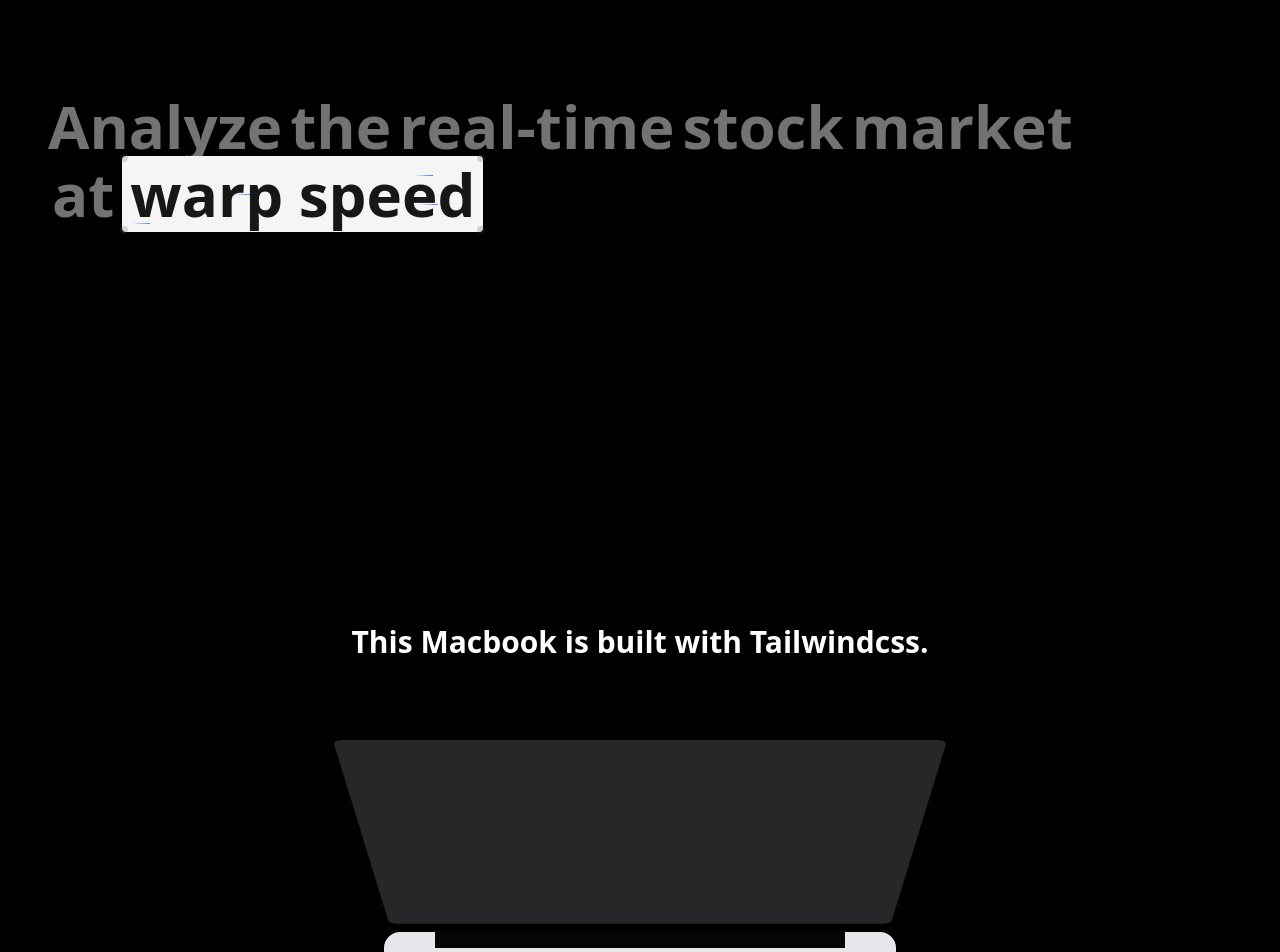
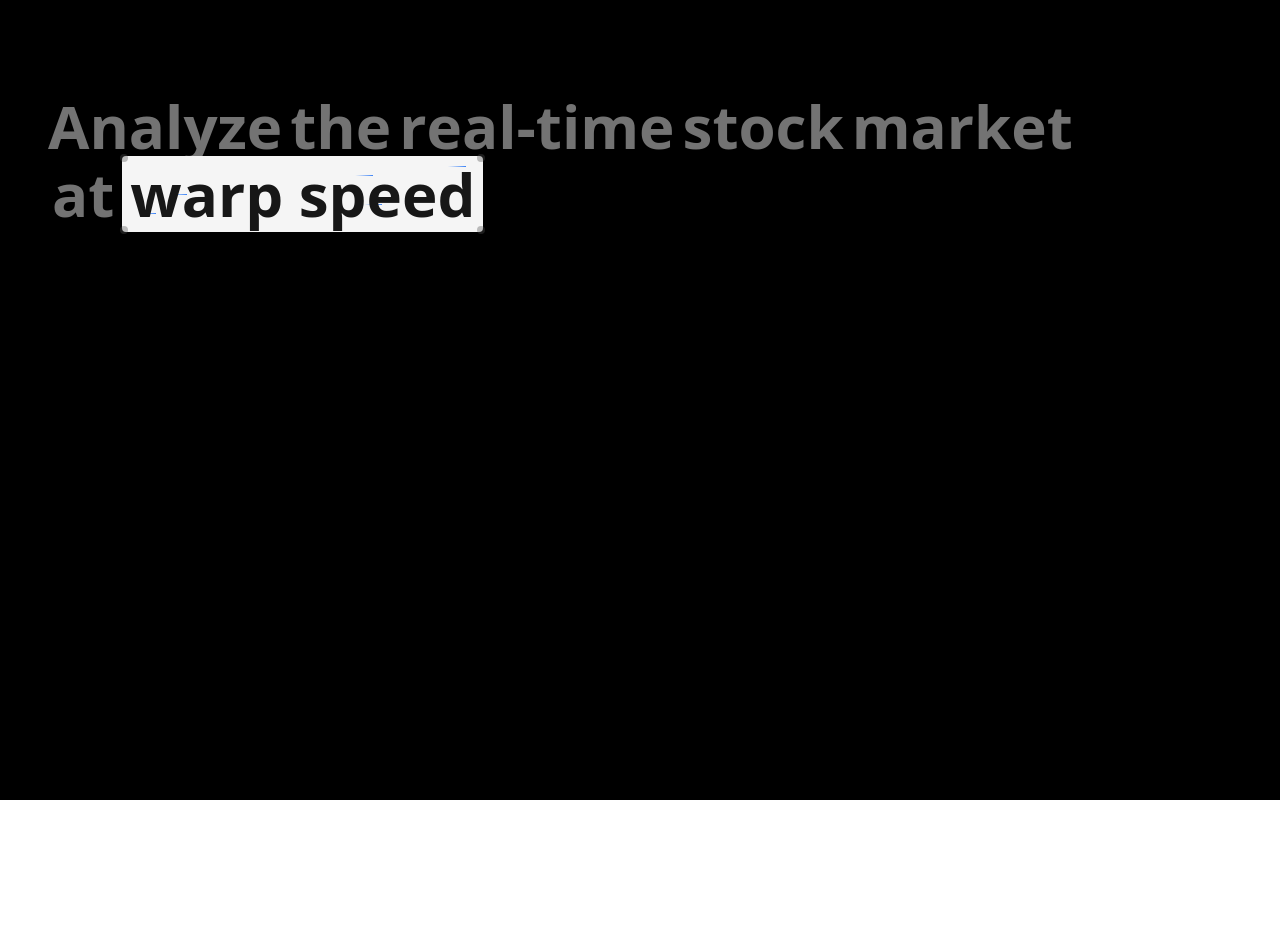
Before and after one commit to sugabubba7/StockAppFrontend, a React (Vite) app: page / in a window 1280 px wide. Shown: the top 952 px of the page. After the commit the page ends 800 px from the top, so only its background shows below. Built offline with nearby package versions, Linux system fonts and the light colour scheme.

Commit message:
Macbook screen fixed

```diff
--- a/src/components/ui/macbook-scroll.jsx
+++ b/src/components/ui/macbook-scroll.jsx
@@ -19,9 +19,12 @@ export const MacbookScroll = ({ showGradient, title, badge }) => {
     }
   }, []);
 
-  const scaleX = useTransform(scrollYProgress, [0, 0.3], [1.2, isMobile ? 1 : 1.5]);
-  const scaleY = useTransform(scrollYProgress, [0, 0.3], [0.6, isMobile ? 1 : 1.5]);
-  const translate = useTransform(scrollYProgress, [0, 1], [0, 1500]);
+  // Adjust scale and translate properties to limit the effect
+  const scaleX = useTransform(scrollYProgress, [0, 0.3], [1.1, isMobile ? 1 : 1.4]);
+  const scaleY = useTransform(scrollYProgress, [0, 0.3], [0.5, isMobile ? 1 : 1.3]);
+
+  // Apply clamp to translate to stop at the end
+  const translate = useTransform(scrollYProgress, [0, 1], [0, 700]); // Stop at 700px max translation (you can tweak this)
   const rotate = useTransform(scrollYProgress, [0.1, 0.12, 0.3], [-28, -28, 0]);
   const textTransform = useTransform(scrollYProgress, [0, 0.3], [0, 100]);
   const textOpacity = useTransform(scrollYProgress, [0, 0.2], [1, 0]);
@@ -29,7 +32,7 @@ export const MacbookScroll = ({ showGradient, title, badge }) => {
   return (
     <div
       ref={ref}
-      className="min-h-[200vh] flex flex-col items-center py-0 md:py-80 justify-start flex-shrink-0 [perspective:800px] transform md:scale-100 scale-[0.35] sm:scale-50"
+      className="min-h-[200vh] flex flex-col items-center py-0 md:py-80 justify-start flex-shrink-0 [perspective:800px] transform md:scale-100 scale-[0.3] sm:scale-45"
     >
       <motion.h2
         style={{
@@ -48,7 +51,7 @@ export const MacbookScroll = ({ showGradient, title, badge }) => {
       <Lid scaleX={scaleX} scaleY={scaleY} rotate={rotate} translate={translate} />
       {/* Base area */}
       <div
-        className="h-[22rem] w-[32rem] bg-gray-200 dark:bg-[#272729] rounded-2xl overflow-hidden relative -z-10"
+        className="h-[20rem] w-[30rem] bg-gray-200 dark:bg-[#272729] rounded-2xl overflow-hidden relative -z-10"
       >
         {/* Above keyboard bar */}
         <div className="h-10 w-full relative">
@@ -86,7 +89,7 @@ export const Lid = ({ scaleX, scaleY, rotate, translate }) => {
           transformOrigin: "bottom",
           transformStyle: "preserve-3d",
         }}
-        className="h-[12rem] w-[32rem] bg-[#010101] rounded-2xl p-2 relative"
+        className="h-[12rem] w-[30rem] bg-[#010101] rounded-2xl p-2 relative"
       >
         <div
           style={{
@@ -107,7 +110,7 @@ export const Lid = ({ scaleX, scaleY, rotate, translate }) => {
           transformStyle: "preserve-3d",
           transformOrigin: "top",
         }}
-        className="h-96 w-[32rem] absolute inset-0 bg-[#010101] rounded-2xl p-2"
+        className="h-96 w-[30rem] absolute inset-0 bg-[#010101] rounded-2xl p-2"
       >
         <div className="absolute inset-0 bg-[#272729] rounded-lg" />
       </motion.div>
@@ -118,7 +121,7 @@ export const Lid = ({ scaleX, scaleY, rotate, translate }) => {
 export const Trackpad = () => {
   return (
     <div
-      className="w-[40%] mx-auto h-32 rounded-xl my-1"
+      className="w-[35%] mx-auto h-32 rounded-xl my-1"
       style={{
         boxShadow: "0px 0px 1px 1px #00000020 inset",
       }}
@@ -207,10 +210,6 @@ export const Keypad = () => {
         <KBtn className="col-span-2">Control</KBtn>
         <KBtn className="col-span-6">Space</KBtn>
         <KBtn className="col-span-2">Shift</KBtn>
-
-        {/* Row 6: Spacebar */}
-
-        {/* Row 7: Enter and modifiers */}
       </div>
     </div>
   );
--- a/src/pages/Home/Home.jsx
+++ b/src/pages/Home/Home.jsx
@@ -50,10 +50,6 @@ function Home() {
           </span>
         </h1>
       </div>
-
-      <div className="relative z-10">
-        <MacbookScroll />
-      </div>
     </div>
   );
 }
```
